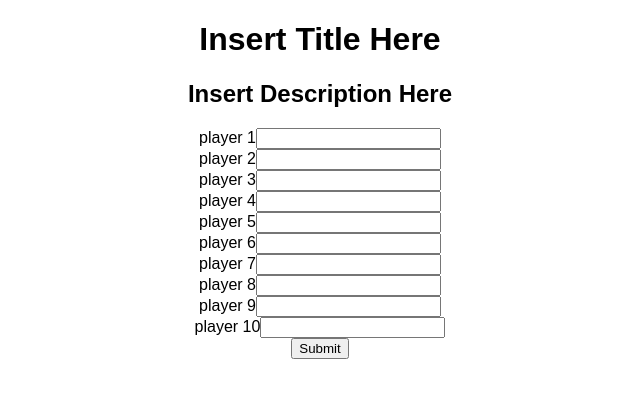
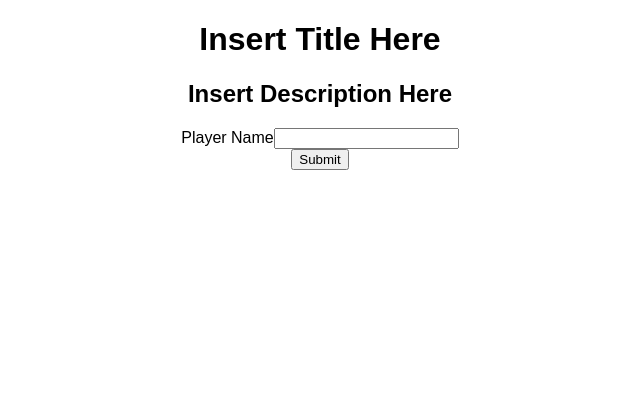
Before and after one commit to JonnyDavis/5-a-side, a React (Create React App) app in the folder five-a-side/: page / in a window 1280 px wide. Shown: the top 398 px of the page, without its empty margins (320-960 px from the left). Built offline with nearby package versions, Linux system fonts and the light colour scheme.

Commit message:
changed the way in which player names are stored in the state, submit function now fully functional. Began work on building PlayerProfile components so as to display the submitted players on the page

```diff
--- a/five-a-side/src/App.js
+++ b/five-a-side/src/App.js
@@ -1,6 +1,6 @@
 import React, { Component } from 'react';
 import './App.css';
-import AddNames from './components/AddNames';
+import SubmitPlayer from './containers/SubmitPlayer';
 
 class App extends Component {
     render() {
@@ -8,7 +8,7 @@ class App extends Component {
             <div className="App">
                 <h1>Insert Title Here</h1>
                 <h2> Insert Description Here </h2>
-                <AddNames />
+                <SubmitPlayer />
             </div>
         );
     }
--- a/five-a-side/src/components/AddNames.jsx
+++ /dev/null
@@ -1,25 +0,0 @@
-import React from "react";
-import Form from "./Forms/Form";
-
-// storing the fields for the Form component in a prop
-const fields = [
-	{ name: "player 1", label: "player 1", value: "" },
-	{ name: "player 2", label: "player 2", value: "" },
-	{ name: "player 3", label: "player 3", value: "" },
-	{ name: "player 4", label: "player 4", value: "" },
-	{ name: "player 5", label: "player 5", value: "" },
-	{ name: "player 6", label: "player 6", value: "" },
-	{ name: "player 7", label: "player 7", value: "" },
-	{ name: "player 8", label: "player 8", value: "" },
-	{ name: "player 9", label: "player 9", value: "" },
-	{ name: "player 10", label: "player 10", value: "" },
-
-];
-
-// the AddNames component.. passing through onSubmit to the form
-const AddNames = ({ onSubmit }) => (
-	<Form onSubmit={ onSubmit } fields={ fields } />
-);
-
-
-export default AddNames;
--- a/five-a-side/src/components/Forms/Form.jsx
+++ b/five-a-side/src/components/Forms/Form.jsx
@@ -18,7 +18,7 @@ class Form extends Component {
 		// prevents the page from refreshing when a form is submitted
 		e.preventDefault();
 
-		// a reduce function that returns the fields submitted as a single variable (data), which can then be passed along as a prop???
+		// a reduce function that returns the fields submitted as a single variable (data), which can be sent to update the state through the container
 		let data = this.state.fields.reduce((data, field) => {
 			data[field.name] = field.value;
 			return data;
--- /dev/null
+++ b/five-a-side/src/components/SubmitPlayer.jsx
@@ -0,0 +1,25 @@
+import React from "react";
+import Form from "./Forms/Form";
+
+// storing the fields for the Form component in a prop
+const fields = [
+	{ name: "playerName", label: "Player Name", value: "" },
+	// { name: "player2", label: "player 2", value: "" },
+	// { name: "player3", label: "player 3", value: "" },
+	// { name: "player4", label: "player 4", value: "" },
+	// { name: "player5", label: "player 5", value: "" },
+	// { name: "player6", label: "player 6", value: "" },
+	// { name: "player7", label: "player 7", value: "" },
+	// { name: "player8", label: "player 8", value: "" },
+	// { name: "player9", label: "player 9", value: "" },
+	// { name: "player10", label: "player 10", value: "" },
+
+];
+
+// the AddNames component.. passing through onSubmit to the form
+const SubmitPlayer = ({ onSubmit }) => (
+	<Form onSubmit={ onSubmit } fields={ fields } />
+);
+
+
+export default SubmitPlayer;
--- /dev/null
+++ b/five-a-side/src/containers/SubmitPlayer.js
@@ -0,0 +1,13 @@
+import { connect } from "react-redux";
+import SubmitPlayer from "../components/SubmitPlayer";
+import { commitPlayer } from "../data/actions";
+
+const mapDispatchToProps = dispatch => {
+	return {
+		// function which dispatches an action 'commitNames' taking 'data' as an argument
+		onSubmit: data => dispatch(commitPlayer(data)),
+	};
+};
+
+
+export default connect(null, mapDispatchToProps)(SubmitPlayer);
--- /dev/null
+++ b/five-a-side/src/data/actions.js
@@ -0,0 +1,10 @@
+// action creators: simple functions that return ready made actions that can then be called in containers. (means that you can avoid retyping them elsewhere in your code).
+
+export const commitPlayer = ({ playerName }) => {
+	return {
+		type: "commitPlayer",
+		playerName: playerName,
+	}
+}
+
+// export const fetchPlayer
--- a/five-a-side/src/data/reducer.js
+++ b/five-a-side/src/data/reducer.js
@@ -1,5 +1,25 @@
+import { Map, List } from "immutable";
+
+let lastID = 0;
+
+const createPlayer = ({ playerName }) => {
+	// ID increases by one each time
+	lastID += 1;
+
+	return Map({
+		id: lastID,
+		playerName: playerName,
+	});
+};
+
+const commitPlayer = (state, data) => state.update("players", players => players.push(createPlayer(data)));
+
+
+
+
 const reducer = (state, action) => {
     switch (action.type) {
+    	case "commitPlayer": return commitPlayer(state, action);
         default: return state;
     }
 };
--- a/five-a-side/src/index.js
+++ b/five-a-side/src/index.js
@@ -3,16 +3,16 @@ import ReactDOM from 'react-dom';
 import './index.css';
 import { BrowserRouter as Router } from "react-router-dom";
 import App from './App';
-import registerServiceWorker from './registerServiceWorker';
+import { Map, List } from 'immutable';
 import { createStore } from 'redux';
 import { Provider } from 'react-redux';
 import reducer from './data/reducer';
 
 
 // creating the initial state
-const initial = {
-	names: [],
-};
+const initial = Map({
+	players: List(),
+});
 
 // creating a store that acts as a wrapper around the state, allowing us to dispatch actions which will change the state, or subscribe to any changes so that the state will be updated.
 const store = createStore(
```
Also changed, not shown: five-a-side/src/components/PlayerProfile.jsx (added, +20 -0 lines), five-a-side/src/components/PlayerProfiles.jsx (added, +12 -0 lines), five-a-side/src/containers/AddNames.js (deleted, +0 -11 lines), five-a-side/src/containers/PlayerProfile.js (added, +11 -0 lines).
